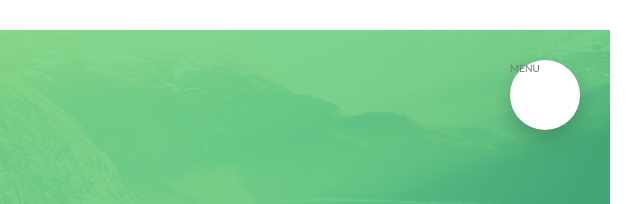
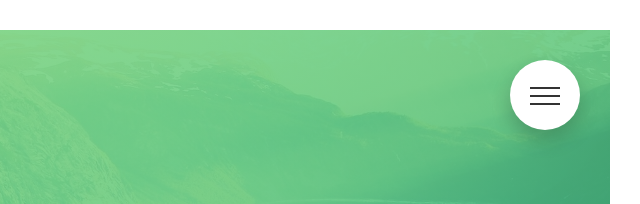
Before and after one commit to tomrawlings/Natours, a website: page index.html in a window 1280 px wide. Shown: the top 204 px of the page, 640-1280 px from the left. Drawn offline with Linux system fonts and the light colour scheme.

Commit message:
Finish Navigation

```diff
--- a/index.html
+++ b/index.html
@@ -18,7 +18,9 @@
 
     <div class="navigation">
         <input type="checkbox" class="navigation__checkbox" id="navi-toggle">
-        <label for="navi-toggle" class="navigation__button">MENU</label>
+        <label for="navi-toggle" class="navigation__button">
+            <div class="navigation__icon">&nbsp;</div>
+        </label>
         <div class="navigation__background">&nbsp;</div>
         <nav class="navigation__nav">
             <ul class="navigation__list">
--- a/sass/layout/_navigation.scss
+++ b/sass/layout/_navigation.scss
@@ -13,6 +13,8 @@
         border-radius: 50%;
         z-index: 2000;
         box-shadow: $shadow-small;
+        text-align: center;
+        cursor: pointer;
     }
 
     &__background {
@@ -84,4 +86,53 @@
         opacity: 1;
         width: 100%;
     }
+
+    &__icon {
+        position: relative;
+        margin-top: 3.5rem;
+        &,
+        &::before,
+        &::after {
+            width: 3rem;
+            height: 2px;
+            background-color: $color-grey-dark-3;
+            display: inline-block;
+        }
+
+        &::before,
+        &::after {
+            content: "";
+            position: absolute;
+            left: 0;
+            transition: all .5s;
+        }
+
+        &::before {
+            top: -.8rem;
+        }
+        &::after {
+            top: .8rem;
+        }
+    }
+
+    &__button:hover &__icon::before {
+        top: -1rem;
+    }
+    &__button:hover &__icon::after {
+        top: 1rem;
+    }
+
+    &__checkbox:checked + &__button &__icon {
+        background-color: transparent;
+    }
+
+    &__checkbox:checked + &__button &__icon::before {
+        top: 0;
+        transform: rotate(495deg);
+    }
+
+    &__checkbox:checked + &__button &__icon::after {
+        top: 0;
+        transform: rotate(-495deg);
+    }
 }
```
Also changed, not shown: css/style.css.
